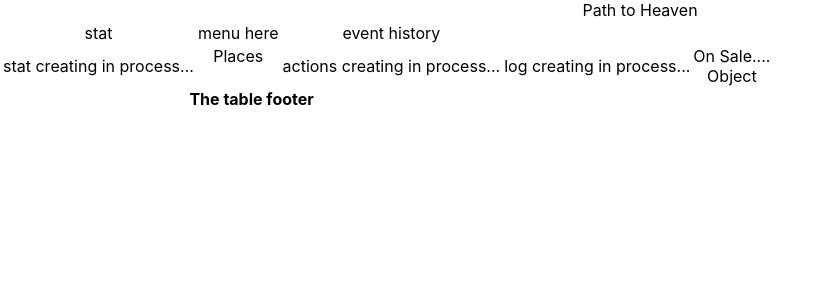
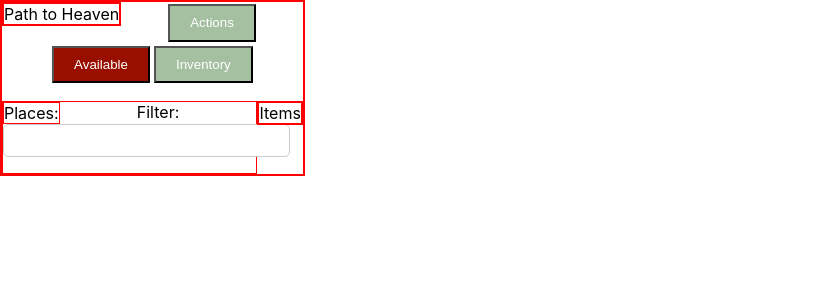
Before and after one commit to PGirich/p2h_rets, a React (Create React App) app: page / in a window 1280 px wide. Shown: the top 300 px of the page, without its empty margins (0-832 px from the left). Built offline with nearby package versions, Linux system fonts and the light colour scheme.

Commit message:
menu working

```diff
--- a/package.json
+++ b/package.json
@@ -13,6 +13,7 @@
     "react": "^18.2.0",
     "react-dom": "^18.2.0",
     "react-scripts": "5.0.1",
+    "styled-components": "^6.1.8",
     "typescript": "^4.9.5",
     "web-vitals": "^2.1.4"
   },
--- a/src/App.css
+++ b/src/App.css
@@ -36,3 +36,16 @@
     transform: rotate(360deg);
   }
 }
+
+.inputFilter {
+  border: 1px solid #ccc;
+  border-radius: 5px;
+  padding: 0.5rem 1rem;
+  width: 100%;
+  margin-bottom: 1rem;
+}
+
+div {
+  border: 1px solid red;
+  float: left;
+}
--- a/src/App.tsx
+++ b/src/App.tsx
@@ -1,41 +1,40 @@
-import React from 'react'
-import logo from './logo.svg'
+import React, { useState } from 'react'
 import './App.css'
-import VShopList from './view/v_onsalelist'
+import VOnSaleList from './view/v_onsalelist'
 import VHeader from './view/v_header'
 import VObj from './view/v_obj'
 import VPlaceInfo from './view/v_placeinfo'
+import VActionList from './view/v_actionlist'
+import VInventory from './view/v_inventory'
+import VTabsSection from './view/v_tabssection'
 
 export default function App() {
+  const [currentTab, setCurrentTab] = useState('onsalelist')
   return (
     <div className="App">
       <VHeader />
-      <table className="mainUI">
-        <thead>
-          <tr>
-            <td id="captionStat">stat</td>
-            <td id="captionMenu">menu here</td>
-            <td id="captionLog">event history</td>
-          </tr>
-        </thead>
-        <tbody>
-          <tr>
-            <td id="panelStat">stat creating in process...</td>
-            <VShopList />
-            <td id="panelGeneral">actions creating in process...</td>
-            <td id="panelLog">log creating in process...</td>
-            <VPlaceInfo />
-            <VObj />
-          </tr>
-        </tbody>
-        <tfoot>
-          <tr>
-            <th id="panelFoot" colSpan={3}>
-              The table footer
-            </th>
-          </tr>
-        </tfoot>
-      </table>
+      <VTabsSection
+        currentTab={currentTab}
+        onChange={(tab: string) => setCurrentTab(tab)}
+      />
+      {currentTab === 'actionlist' && (
+        <>
+          <VPlaceInfo />
+          <VActionList />
+        </>
+      )}
+      {currentTab === 'onsalelist' && (
+        <>
+          <VPlaceInfo />
+          <VOnSaleList />
+        </>
+      )}
+      {currentTab === 'inventory' && (
+        <>
+          <VInventory />
+          <VObj />
+        </>
+      )}
     </div>
   )
 }
--- a/src/controller/c_onsalelist.tsx
+++ b/src/controller/c_onsalelist.tsx
@@ -1,5 +1,5 @@
-import { OnSale, oList, iList, shopList, actList } from '../model/m_data.js'
-import CObj from '../model/m_obj.js'
+import { OnSale, oList, iList, shopList, actList } from '../model/m_data'
+import CObj from '../model/m_obj'
 
 export interface OnSaleListEntry {
   o: CObj
--- /dev/null
+++ b/src/view/v_actionlist.tsx
@@ -0,0 +1,9 @@
+import React from 'react'
+
+export default function VActionList() {
+  return (
+    <div className="VActionList">
+      <div>On Sale....</div>
+    </div>
+  )
+}
--- /dev/null
+++ b/src/view/v_inventory.tsx
@@ -0,0 +1,9 @@
+import React from 'react'
+
+export default function VInventory() {
+  return (
+    <div className="VInventory">
+      <div>On Sale....</div>
+    </div>
+  )
+}
--- a/src/view/v_onsalelist.tsx
+++ b/src/view/v_onsalelist.tsx
@@ -1,13 +1,13 @@
 import React from 'react'
+import VObj from '../view/v_obj'
 import { OnSaleListEntry, getOnSaleList } from '../controller/c_onsalelist'
-//import './?????.css'
 
-export default function VShopList() {
+export default function VOnSaleList() {
   return (
-    <div className="VShopList">
-      <div>Places</div>
+    <div className="VOnSaleList">
+      <div>Items</div>
       {getOnSaleList('place_villageshop').map((osl, i) => (
-        <Object/>
+        <VObj />
       ))}
     </div>
   )
--- a/src/view/v_placeinfo.tsx
+++ b/src/view/v_placeinfo.tsx
@@ -1,9 +1,24 @@
-import React from 'react'
+import React, { ChangeEvent, useState } from 'react'
 
 export default function VPlaceInfo() {
+  const [filter, setFilter] = useState('')
+  const handleFilterChange = (e: ChangeEvent<HTMLInputElement>) => {
+    setFilter(e.target.value)
+  }
   return (
     <div className="VPlaceInfo">
-      <div>On Sale....</div>
+      <div>Places:</div>
+      <form>
+        <label htmlFor="inputFilter">Filter:</label>
+        <input
+          type="text"
+          id="inputFilter"
+          className="inputFilter"
+          value={filter}
+          onChange={handleFilterChange}
+        />
+      </form>
+      {filter}
     </div>
   )
 }
--- /dev/null
+++ b/src/view/v_tabbutton.module.css
@@ -0,0 +1,16 @@
+.VTabButton {
+  color: #fff; /* цвет текста */
+  text-decoration: none; /* убирать подчёркивание у ссылок */
+  user-select: none; /* убирать выделение текста */
+  background: rgb(164, 192, 161); /* фон кнопки */
+  padding: 0.7em 1.5em; /* отступ от текста */
+  outline: none; /* убирать контур в Mozilla */
+  margin: 2px;
+}
+.VTabButton:hover {
+  opacity: 70%;
+} /* при наведении курсора мышки */
+
+.VTabButtonActive {
+  background: rgb(152, 15, 0);
+} /* при нажатии */
--- /dev/null
+++ b/src/view/v_tabbutton.tsx
@@ -0,0 +1,21 @@
+import React, { Children } from 'react'
+import classes from './v_tabbutton.module.css'
+
+export default function VTabButton(props: {
+  children: string
+  isActive: boolean
+  onClick: () => void
+}) {
+  return (
+    <button
+      className={
+        props.isActive
+          ? `${classes.VTabButton} ${classes.VTabButtonActive}`
+          : `${classes.VTabButton}`
+      }
+      onClick={props.onClick}
+    >
+      {props.children}
+    </button>
+  )
+}
--- /dev/null
+++ b/src/view/v_tabssection.tsx
@@ -0,0 +1,33 @@
+import React, { ReactElement } from 'react'
+import VTabButton from './v_tabbutton'
+
+export default function VTabsSection(props: {
+  currentTab: string
+  onChange: (tab: string) => void
+}): ReactElement {
+  return (
+    <section className="VTabsSection" style={{ marginBottom: '1rem' }}>
+      <VTabButton
+        key={'actionlist'}
+        isActive={props.currentTab === 'actionlist'}
+        onClick={() => props.onChange('actionlist')}
+      >
+        Actions
+      </VTabButton>
+      <VTabButton
+        key={'onsalelist'}
+        isActive={props.currentTab === 'onsalelist'}
+        onClick={() => props.onChange('onsalelist')}
+      >
+        Available
+      </VTabButton>
+      <VTabButton
+        key={'inventory'}
+        isActive={props.currentTab === 'inventory'}
+        onClick={() => props.onChange('inventory')}
+      >
+        Inventory
+      </VTabButton>
+    </section>
+  )
+}
```
Also changed, not shown: 1 other file (tests, documents, lock files or other folders).
